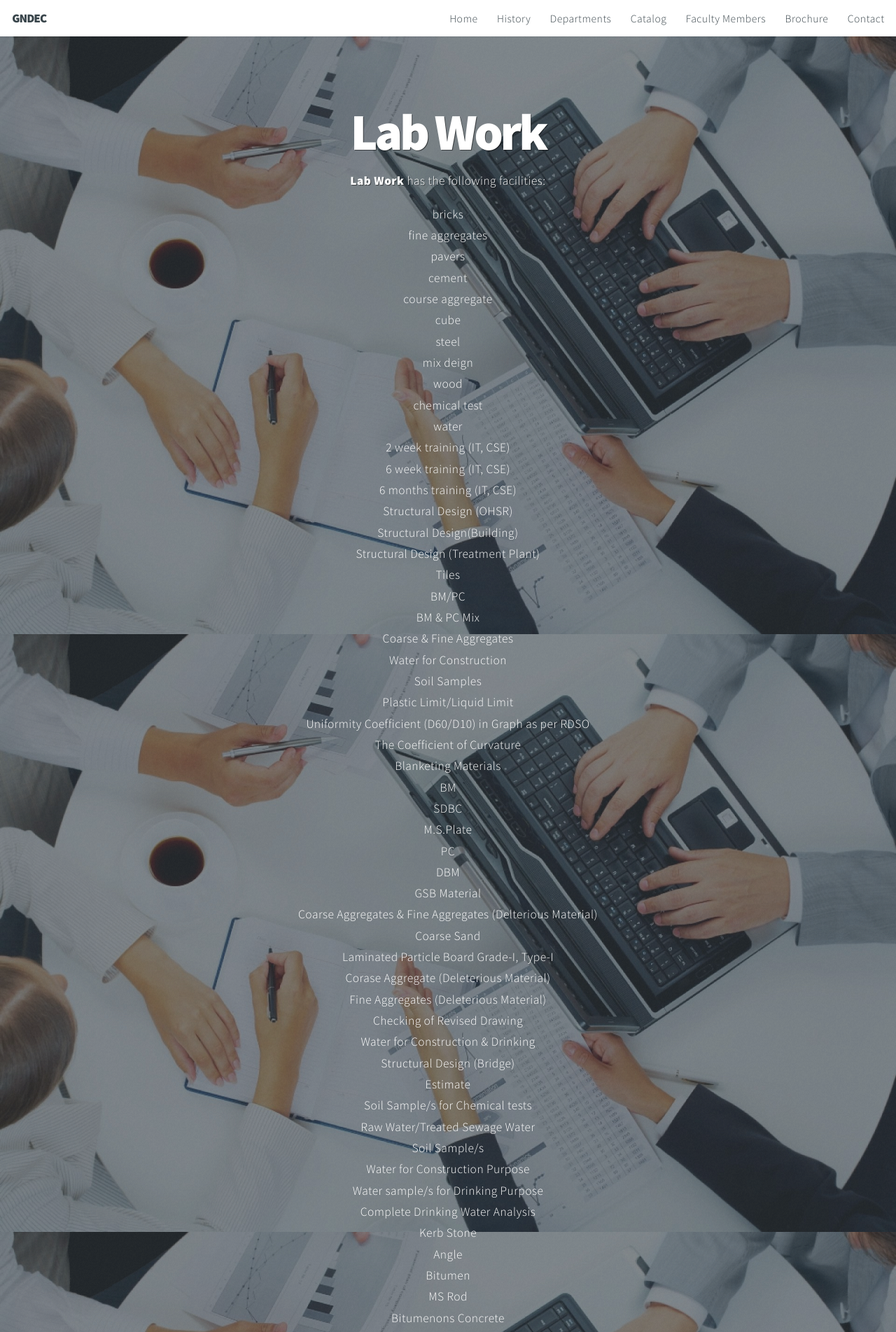
After one commit to amisha2016/TCC, a PHP site: page /lab_work.html in a window 1280 px wide. The commit adds this page. Shown: the top 1903 px of the page at 70% size. Run offline with PHP 8.4, Linux system fonts and the light colour scheme.

Commit message:
added a few more pages

```diff
--- /dev/null
+++ b/tcc/lab_work.html
@@ -0,0 +1,253 @@
+<!DOCTYPE HTML>
+
+<html>
+	<head>
+		<title>Lab Work</title>
+		<meta http-equiv="content-type" content="text/html; charset=utf-8" />
+		<meta name="description" content="" />
+		<meta name="keywords" content="" />
+		<!--[if lte IE 8]><script src="css/ie/html5shiv.js"></script><![endif]-->
+		<script src="js/jquery.min.js"></script>
+		<script src="js/jquery.poptrox.min.js"></script>
+		<script src="js/jquery.scrolly.min.js"></script>
+		<script src="js/jquery.scrollgress.min.js"></script>
+		<script src="js/skel.min.js"></script>
+		<script src="js/init.js"></script>
+		<noscript>
+			<link rel="stylesheet" href="css/skel.css" />
+			<link rel="stylesheet" href="css/style.css" />
+			<link rel="stylesheet" href="css/style-wide.css" />
+			<link rel="stylesheet" href="css/style-normal.css" />
+		</noscript>
+		<!--[if lte IE 8]><link rel="stylesheet" href="css/ie/v8.css" /><![endif]-->
+	</head>
+	<body>
+
+		<!-- Header -->
+			<header id="header">
+
+				<!-- Logo -->
+					<h1 id="logo">GNDEC</h1>
+
+				<!-- Nav -->
+					<nav id="nav">
+						<ul>
+							<li><a href="index.php">Home</a></li>
+							<li><a href="index.php#one">History</a></li>
+							<li><a href="index.php#two">Departments</a></li>
+							<li><a href="index.php#facilities">Catalog</a></li>
+							<li><a href="index.php#faculty">Faculty Members</a></li>
+							<li><a href="http://gndec.ac.in/~tcc/files/brochure.pdf">Brochure</a></li>
+							<li><a href="index.php#contact">Contact</a></li>
+						</ul>
+					</nav>
+
+			</header>
+
+		<!-- Intro -->
+			<section id="intro" class="main style1 dark fullscreen">
+				<div class="content container small">
+					<header class="primary-branding">
+						<h2>Lab Work</h2>
+					</header>
+					<p class="primary-text"><strong>Lab Work</strong> has the following facilities:
+					<ol>
+
+						<li>bricks</li>
+						<li>fine aggregates</li>
+						<li>pavers</li>
+						<li>cement</li>
+						<li>course aggregate</li>
+						<li>cube</li>
+						<li>steel</li>
+						<li>mix deign</li>
+						<li>wood</li>
+						<li>chemical test</li>
+						<li>water</li>
+						<li>2 week training (IT, CSE)</li>
+						<li>6 week training (IT, CSE)</li>
+						<li>6 months training (IT, CSE)</li>
+						<li>Structural Design (OHSR)</li>
+						<li>Structural Design(Building)</li>
+						<li>Structural Design (Treatment Plant)</li>
+						<li>Tiles</li>
+						<li>BM/PC</li>
+						<li>BM & PC Mix</li>
+						<li>Coarse & Fine Aggregates</li>
+						<li>Water for Construction</li>
+						<li>Soil Samples</li>
+						<li>Plastic Limit/Liquid Limit	</li>
+						<li>Uniformity Coefficient (D60/D10) in Graph as per RDSO</li>
+						<li>The Coefficient of Curvature</li>
+						<li>Blanketing Materials</li>
+						<li>BM</li>
+						<li>SDBC</li>
+						<li>M.S.Plate</li>
+						<li>PC</li>
+						<li>DBM</li>
+						<li>GSB Material</li>
+						<li>Coarse Aggregates & Fine Aggregates (Delterious Material)</li>
+						<li>Coarse Sand</li>
+						<li>Laminated Particle Board Grade-I, Type-I</li>
+						<li>Corase Aggregate (Deleterious Material)</li>
+						<li>Fine Aggregates (Deleterious Material)</li>
+						<li>Checking of Revised Drawing</li>
+						<li>Water for Construction & Drinking</li>
+						<li>Structural Design (Bridge)</li>
+						<li>Estimate</li>
+						<li>Soil Sample/s for Chemical tests</li>
+						<li>Raw Water/Treated Sewage Water</li>
+						<li>Soil Sample/s</li>
+						<li>Water for Construction Purpose</li>
+						<li>Water sample/s for Drinking Purpose</li>
+						<li>Complete Drinking Water Analysis</li>
+						<li>Kerb Stone</li>
+						<li>Angle</li>
+						<li>Bitumen</li>
+						<li>MS Rod</li>
+						<li>Bitumenons Concrete</li>
+						<li>Evauation of Rough Cost Estimate prepare by B & R</li>
+						<li>Project & Guidance</li>
+						<li>Strutural Design (Shed)</li>
+						<li>Hollow Block</li>
+						<li>Structural Design Revised</li>
+                                                <li>Checking of Structural Design</li>
+                                                <li>Structural Design</li>
+                                                <li>Coarse Sand & Find Sand</li>
+                                                <li>Red Granite</li>
+                                                <li>White Sandstone</li>
+                                                <li>STAD PRO Software</li>
+                                                <li>Structural Design</li>
+                                                <li>Training</li>
+                                                <li>Ceramic Glazed Tiles</li>
+                                                <li>Leg Replica using RPT</li>
+                                                <li>Stone Aggregates</li>
+                                                <li>Coarse Sand</li>
+                                                <li>WMM</li>
+                                                <li>Block</li>
+                                                <li>Coarse Aggregates & Fine Aggregates (Delterious Mat.-chem)</li>
+						<li>Coarse Aggregate (Deleterious Mat.-chem)</li>
+                                                <li>Fine Aggregates (Deleterious Mat.-chem))</li>
+
+					</ol>
+					</p>
+					<footer>
+						<a href="#one" class="button style2 down">More</a>
+					</footer>
+				</div>
+			</section>
+
+		<!-- One
+			<section id="one" class="main style2 right dark fullscreen">
+				<div class="content box style2">
+					<header>
+						<h2>History</h2>
+					</header>
+					<p>
+
+Testing & Consultancy Cell was established in the year 1979
+with a basic aim to provide quality service for technical problems
+at reasonable and affordable rates as a service to society
+in general and Engineering fraternity in particular.</p>
+				</div>
+				<a href="#two" class="button style2 down anchored">Next</a>
+			</section>-->
+
+
+	<!-- Two
+			<section id="two" class="main style2 left dark fullscreen">
+				<div class="content box style2">
+					<header>
+						<h2>Departments</h2>
+					</header>
+					<ol>
+					<li><a href="civil.html" style='color:black'>Civil Engineering</a></li>
+					<li><a href="computer.html" style='color:black'>Computer Science & Information Technology</a></li>
+					<li><a href="mechanical.html" style='color:black'>Mechanical Engineering</a></li>
+					<li><a href="electrical.html" style='color:black'>Electrical Engineering<a/></li>
+					<li><a href="electronics.html" style='color:black'>Electronics and Communication Engineering</a></li>
+					<li><a href="appliedsciences.html" style='color:black'>Applied Sciences</a></li>
+					<li><a href="mba.html" style='color:black'>MBA</a></li>
+					</ol>
+				</div>
+				<a href="#contact" class="button style2 down anchored">Next</a>
+			</section>-->
+
+		<!-- Work -->
+			<section id="work" class="main style3 primary">
+				<div class="content container">
+					<header>
+						<h2>Catalog</h2>
+
+					</header>
+
+					<!-- Lightbox Gallery--> 						<div class="container small gallery">
+							<div class="row flush images">
+								<div class="6u"><a href="images/fulls/01.jpg" class="image fit from-left"><img src="images/thumbs/01.jpg" title="The Anonymous Red" alt="" /></a></div>
+								<div class="6u"><a href="images/fulls/02.jpg" class="image fit from-right"><img src="images/thumbs/02.jpg" title="Airchitecture II" alt="" /></a></div>
+							</div>
+							<div class="row flush images">
+								<div class="6u"><a href="images/fulls/03.jpg" class="image fit from-left"><img src="images/thumbs/03.jpg" title="Air Lounge" alt="" /></a></div>
+								<div class="6u"><a href="images/fulls/04.jpg" class="image fit from-right"><img src="images/thumbs/04.jpg" title="Carry on" alt="" /></a></div>
+							</div>
+							<div class="row flush images">
+								<div class="6u"><a href="images/fulls/05.jpg" class="image fit from-left"><img src="images/thumbs/05.jpg" title="The sparkling shell" alt="" /></a></div>
+								<div class="6u"><a href="images/fulls/06.jpg" class="image fit from-right"><img src="images/thumbs/06.jpg" title="Bent IX" alt="" /></a></div>
+							</div>
+						</div>
+
+				</div>
+			</section>
+
+		<!-- Contact
+			<section id="contact" class="main style3 secondary">
+				<div class="content container">
+					<header>
+						<h2>Contact us.</h2>
+											</header>
+					<div class="box container small">
+
+					<!-- Contact Form
+							<form method="post" action="#">
+								<div class="row half">
+									<div class="6u"><input type="text" name="name" placeholder="Name" /></div>
+									<div class="6u"><input type="email" name="email" placeholder="Email" /></div>
+								</div>
+								<div class="row half">
+									<div class="12u"><textarea name="message" placeholder="Message" rows="6"></textarea></div>
+								</div>
+								<div class="row">
+									<div class="12u">
+										<ul class="actions">
+											<li><input type="submit" value="Send Message" /></li>
+										</ul>
+									</div>
+								</div>
+							</form>
+
+					</div>
+				</div>
+			</section>-->
+
+		<!-- Footer -->
+			<footer id="footer">
+
+				<!-- Icons -->
+					<ul class="actions">
+						<li><a href="#" class="icon fa-twitter"><span class="label">Twitter</span></a></li>
+						<li><a href="#" class="icon fa-facebook"><span class="label">Facebook</span></a></li>
+						<li><a href="#" class="icon fa-google-plus"><span class="label">Google+</span></a></li>
+						<li><a href="#" class="icon fa-dribbble"><span class="label">Dribbble</span></a></li>
+						<li><a href="#" class="icon fa-pinterest"><span class="label">Pinterest</span></a></li>
+						<li><a href="#" class="icon fa-instagram"><span class="label">Instagram</span></a></li>
+					</ul>
+
+				<!-- Menu -->
+					<ul class="menu">
+						<li>Testing & Consultancy Cell</li>
+					</ul>
+
+			</footer>
+
+	</body>
+</html>
```
Also changed, not shown: tcc/achievements.php (added, +189 -0 lines), tcc/field_work.php (added, +193 -0 lines), tcc/index.php (+22 -4 lines), tcc/css/style-wide.css (line endings or trailing spaces), tcc/images/thumbs/01.jpg (added), tcc/images/thumbs/02.jpg (added), tcc/images/thumbs/03.jpg (added), 2 other files.
